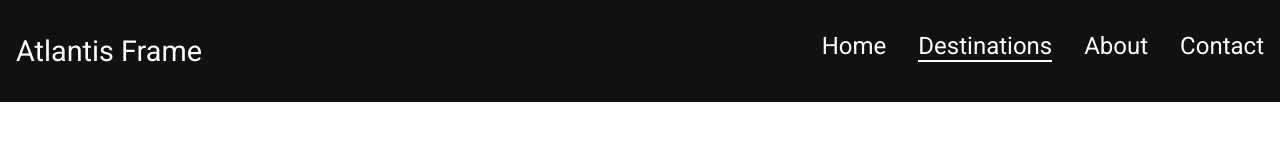
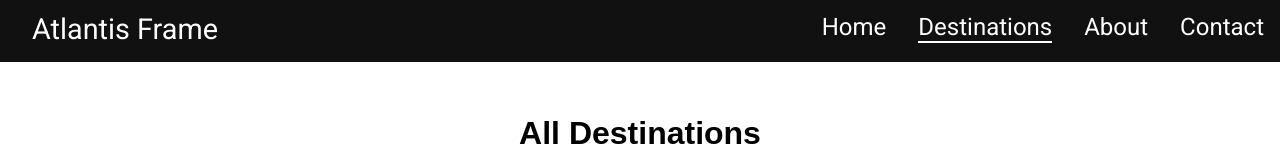
Before and after one commit to SarahSu92/AtlantisFrame, a React (Vite) app: page /AtlantisFrame/DestinationPage in a window 1280 px wide. Shown: the top 159 px of the page. Built offline with nearby package versions, Linux system fonts and the light colour scheme; a web font is replaced by a local one.

Commit message:
(feat): adjusted logo

```diff
--- a/src/navigation/navigation.scss
+++ b/src/navigation/navigation.scss
@@ -5,11 +5,14 @@ nav {
   padding: 1rem;
   background: #111;
   position: relative;
+  height: 30px;
 
   .logo {
     font-size: 1.5rem;
     color: #fff;
     text-decoration: none;
+    margin-top: -0.2rem;
+
 
     &:focus {
       outline: 2px solid #f94a0b;
@@ -27,7 +30,7 @@ nav {
 .menubtn {
   position: relative;
   display: flex;
-  right: 1rem;
+  right: 0.5rem;
   flex-direction: column;
   justify-content: space-between;
   align-items: center;
@@ -139,6 +142,8 @@ nav {
 
      .logo {
     font-size: 1.8rem;
+    margin-left: 1rem;
+
      }
 
     .mobile-menu {
@@ -165,7 +170,8 @@ nav {
       pointer-events: auto;
 
       li a {
-        display: block;
+        position: relative;
+
         width: 100%;
         text-align: center;
         font-size: 1.5rem;
@@ -173,7 +179,7 @@ nav {
         text-decoration: none;
         transition: background 0.3s ease, color 0.3s ease;
 
-        &.active {
+         &.active {
           border-bottom: 2px solid #fff;
         }
 
--- a/src/pages/Home/Home.scss
+++ b/src/pages/Home/Home.scss
@@ -1,6 +1,6 @@
 .hero {
   position: relative;
-  width: 100vw;
+  width: 100%;
   height: 70vh;
   overflow: hidden;
   text-align: center;
@@ -162,7 +162,6 @@
   text-decoration: none;
   border: 2px solid;
   padding: 1rem;
-  text-shadow: 2px 2px 4px rgba(0, 0, 0, 0.5);
   font-size: 1rem;
   font-weight: bold;
   transition: background-color 0.4s ease,
```
